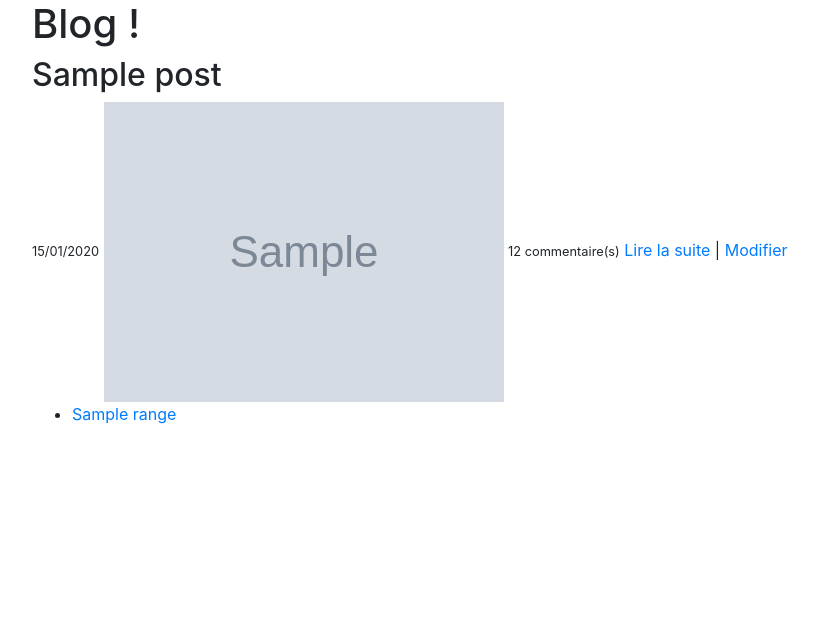
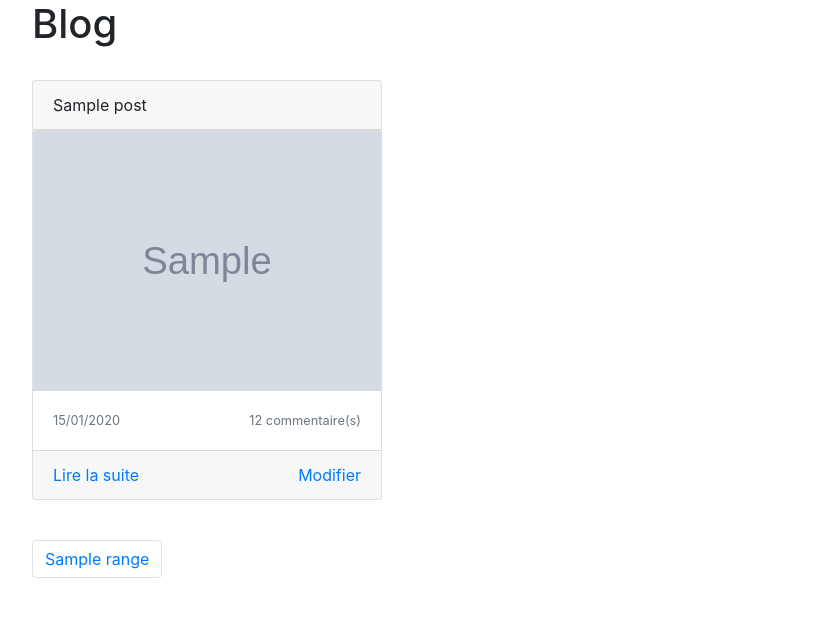
Before and after one commit to saysa/Blog-TP-Thoboi, a Symfony app: template templates/blog/index.html.twig in a window 1280 px wide. Shown: the part 56-673 px from the top of the page, without its empty margins (53-869 px from the left). Run offline with Twig, Linux system fonts and the light colour scheme; the template is opened without the code that fills it: most values are stand-ins (such as "Sample title", 1, 10 or a date in 2020); grey boxes marked "Sample" are stand-in pictures; some libraries are stand-ins or nearby versions.

Commit message:
some front-design

```diff
--- a/src/DataFixtures/PostFixtures.php
+++ b/src/DataFixtures/PostFixtures.php
@@ -22,7 +22,7 @@ class PostFixtures extends Fixture implements DependentFixtureInterface
             $post->setTitle('Article N'.$i);
             $post->setContent('Contenu N'.$i);
             $post->setUser($this->getReference(sprintf('user-%d', ($i % 10) + 1)));
-            $post->setImage('http://via.placeholder.com/400x300');
+            $post->setImage('https://picsum.photos/id/'.$i.'/400/300');
             $manager->persist($post);
 
             for ($j = 1; $j <= rand(5, 15); ++$j) {
--- a/templates/blog/index.html.twig
+++ b/templates/blog/index.html.twig
@@ -1,42 +1,46 @@
 {% extends 'base.html.twig' %}
 
 {% block body %}
-    <h1>
-        Blog !
-    </h1>
-
+    <div class="row">
+        <div class="col-12 mb-4">
+            <h1>Blog</h1>
+        </div>
         {% for post in posts %}
-        <h2>{{ post.title }}</h2>
-        <small>{{ post.publishedAt|date("d/m/Y") }}</small>
-        <img src="{{ asset(post.image) }}" alt="{{ post.title }}">
-        <small>{{ post.comments|length }} commentaire(s)</small>
-        <a href="{{ path("blog_read", { id: post.id }) }}">Lire la suite</a> | <a href="{{ path("blog_update", { id: post.id }) }}">Modifier</a>
+            <div class="col-4 mb-3">
+                <div class="card">
+                    <div class="card-header">{{ post.title }}</div>
+                    <img class="card-img-top" src="{{ asset(post.image) }}" alt="{{ post.title }}">
+                    <div class="card-body d-flex justify-content-between">
+                        <small class="text-muted">{{ post.publishedAt|date("d/m/Y") }}</small>
+                        <small class="text-muted">{{ post.comments|length }} commentaire(s)</small>
+                    </div>
+                    <div class="card-footer d-flex justify-content-between">
+                        <a href="{{ path("blog_read", { id: post.id }) }}">Lire la suite</a>
+                        <a href="{{ path("blog_update", { id: post.id }) }}">Modifier</a>
+                    </div>
+                </div>
+            </div>
         {% endfor %}
-    <ul>
+        <div class="col-12 mt-4">
+            <nav aria-label="Page navigation example">
+                <ul class="pagination">
                     {% if page > 1 %}
-            <li>
-                <a href="{{ path("index", { page: 1 }) }}">Première page</a>
-            </li>
+                        <li class="page-item"><a class="page-link" href="{{ path("index", { page: 1 }) }}">Première page</a></li>
                     {% endif %}
                     {% if page > 1 %}
-            <li>
-                <a href="{{ path("index", { page: page - 1 }) }}">Précédent</a>
-            </li>
+                        <li class="page-item"><a class="page-link" href="{{ path("index", { page: page - 1 }) }}">Précédent</a></li>
                     {% endif %}
                     {% for p in range %}
-            <li>
-                <a href="{{ path("index", { page: p }) }}">{{ p }}</a>
-            </li>
+                        <li class="page-item" {{ page == p ? "active" : "" }}><a class="page-link" href="{{ path("index", { page: p }) }}">{{ p }}</a></li>
                     {% endfor %}
                     {% if page < pages %}
-            <li>
-                <a href="{{ path("index", { page: page + 1 }) }}">Suivant</a>
-            </li>
+                        <li class="page-item"><a class="page-link" href="{{ path("index", { page: page + 1 }) }}">Suivant</a></li>
                     {% endif %}
                     {% if page < pages %}
-            <li>
-                <a href="{{ path("index", { page: pages }) }}">Dernière page</a>
-            </li>
+                        <li class="page-item"><a class="page-link" href="{{ path("index", { page: pages }) }}">Dernière page</a></li>
                     {% endif %}
                 </ul>
+            </nav>
+        </div>
+    </div>
 {% endblock %}
```
Lines whose indentation alone changed are shown as unchanged.
